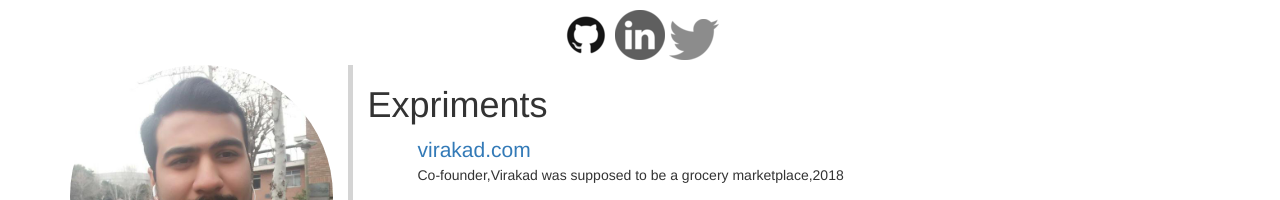
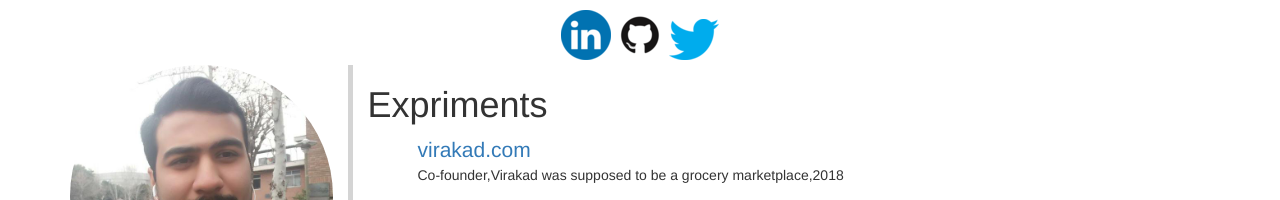
Before and after one commit to mansourmahboubi/mansourmahboubi.github.io, a Jekyll site: the page resume.html, which Jekyll copies as it is, in a window 1280 px wide. Shown: the top 200 px of the page. Built offline with Jekyll 4.4.1, drawn with Linux system fonts in a browser that asks for light colours.

Commit message:
resume logo update

```diff
--- a/resume.html
+++ b/resume.html
@@ -51,9 +51,9 @@
 </style>
 </head>
 <body>
-  <nav class="text-center Sprites margin-top">
+  <nav class="text-center margin-top">
+    <a class="Spriteslinkedin" href="https://linkedin.com/in/mansourmahbobi"></a>
     <a class="Spritesgithub" href="https://github.com/mmans0ur"></a>
-    <a class="Spriteslinkedin" href="https://linkedin.com/in/mmansourmahboubi"></a>
     <a class="Spritestwitter" href="https://twitter.com/mans0urplus"></a>
   </nav>
   <section class="container">
```
